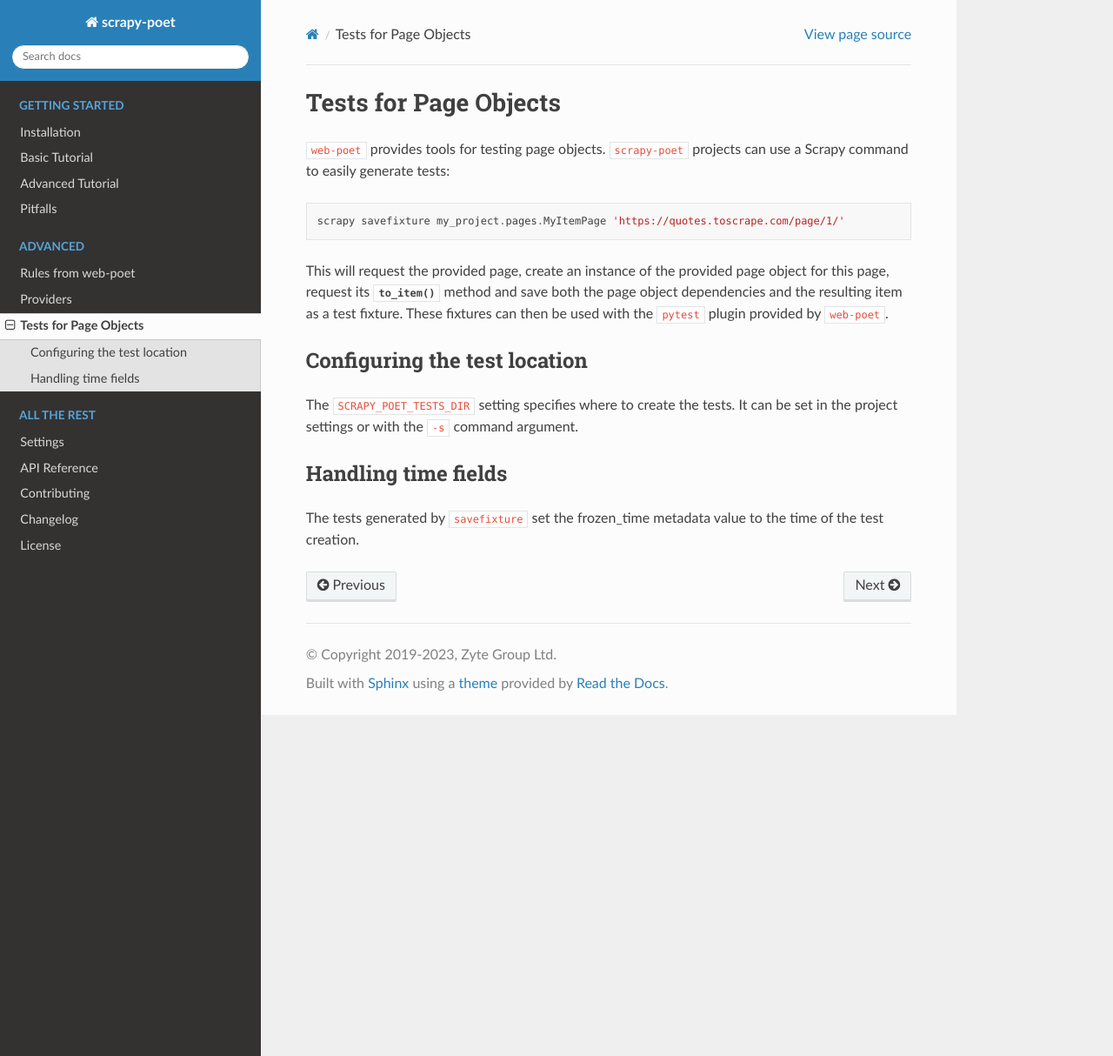
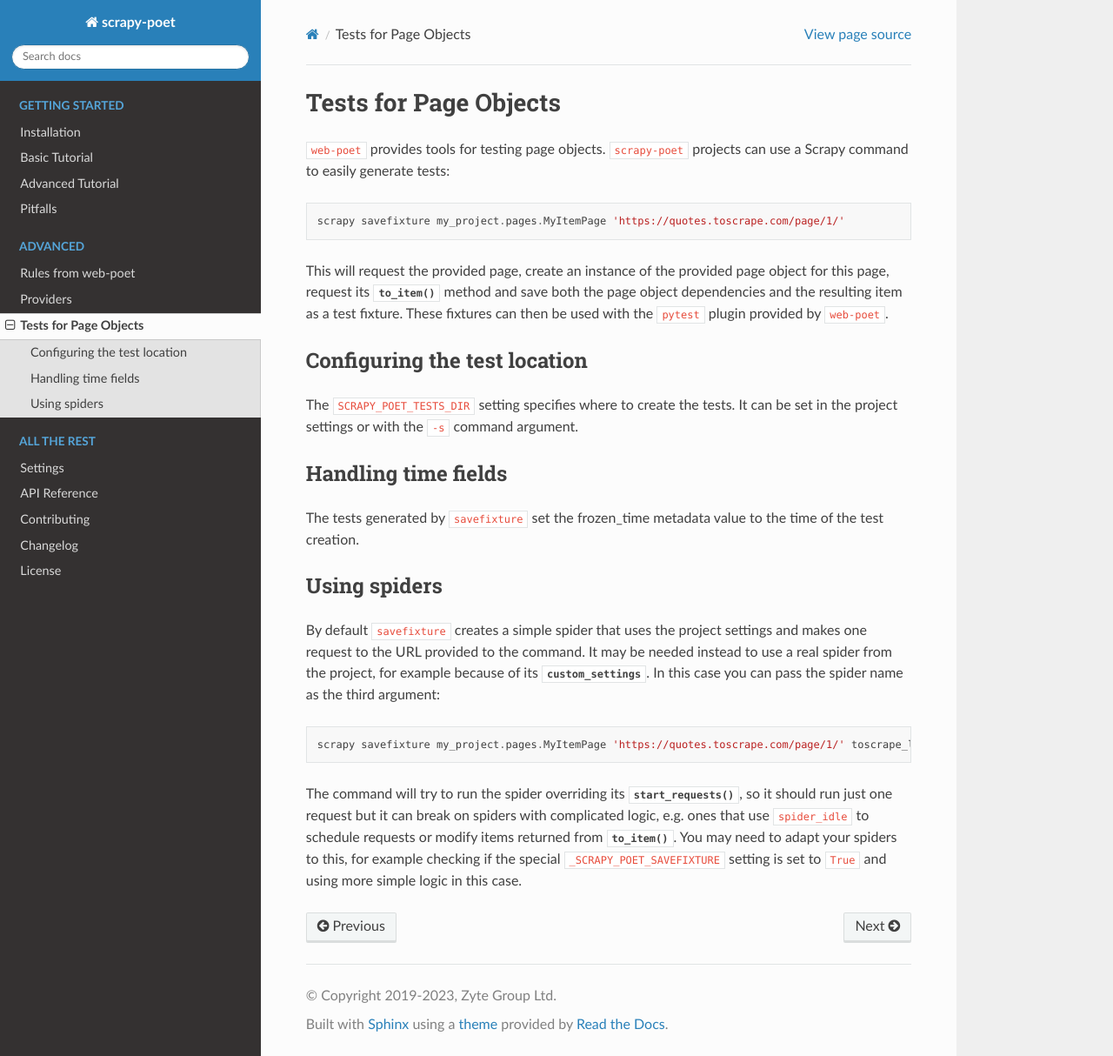
Before and after one commit to scrapinghub/scrapy-poet, a Sphinx documentation site: the page built from docs/testing.rst, in a window 1280 px wide and 1214 px high. Shown: the whole window at 87% size. Built offline with Sphinx 7.4.7 and the Read the Docs theme 2.0.0, drawn with Linux system fonts in a browser that asks for light colours; the version number could not be read and is left out.

Commit message:
Add docs.

```diff
--- a/docs/testing.rst
+++ b/docs/testing.rst
@@ -27,3 +27,22 @@ Handling time fields
 
 The tests generated by ``savefixture`` set the :ref:`frozen_time metadata value
 <web-poet:web-poet-testing-frozen_time>` to the time of the test creation.
+
+Using spiders
+=============
+
+By default ``savefixture`` creates a simple spider that uses the project
+settings and makes one request to the URL provided to the command. It may be
+needed instead to use a real spider from the project, for example because of
+its :attr:`~scrapy.Spider.custom_settings`. In this case you can pass the
+spider name as the third argument::
+
+    scrapy savefixture my_project.pages.MyItemPage 'https://quotes.toscrape.com/page/1/' toscrape_listing
+
+The command will try to run the spider overriding its
+:meth:`~scrapy.Spider.start_requests`, so it should run just one request but it
+can break on spiders with complicated logic, e.g. ones that use ``spider_idle``
+to schedule requests or modify items returned from
+:meth:`~web_poet.pages.ItemPage.to_item`. You may need to adapt your spiders to
+this, for example checking if the special ``_SCRAPY_POET_SAVEFIXTURE`` setting
+is set to ``True`` and using more simple logic in this case.
```
